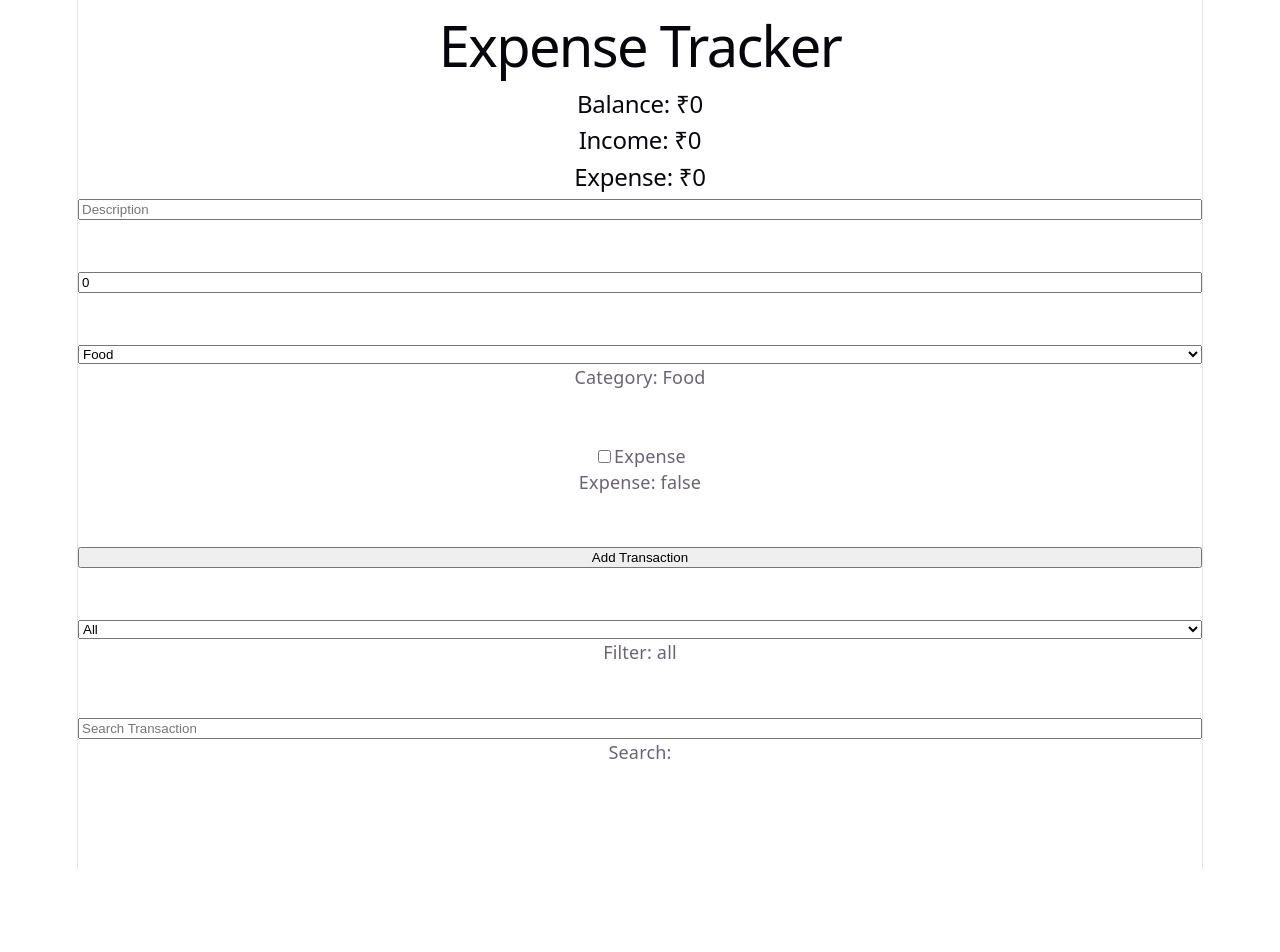
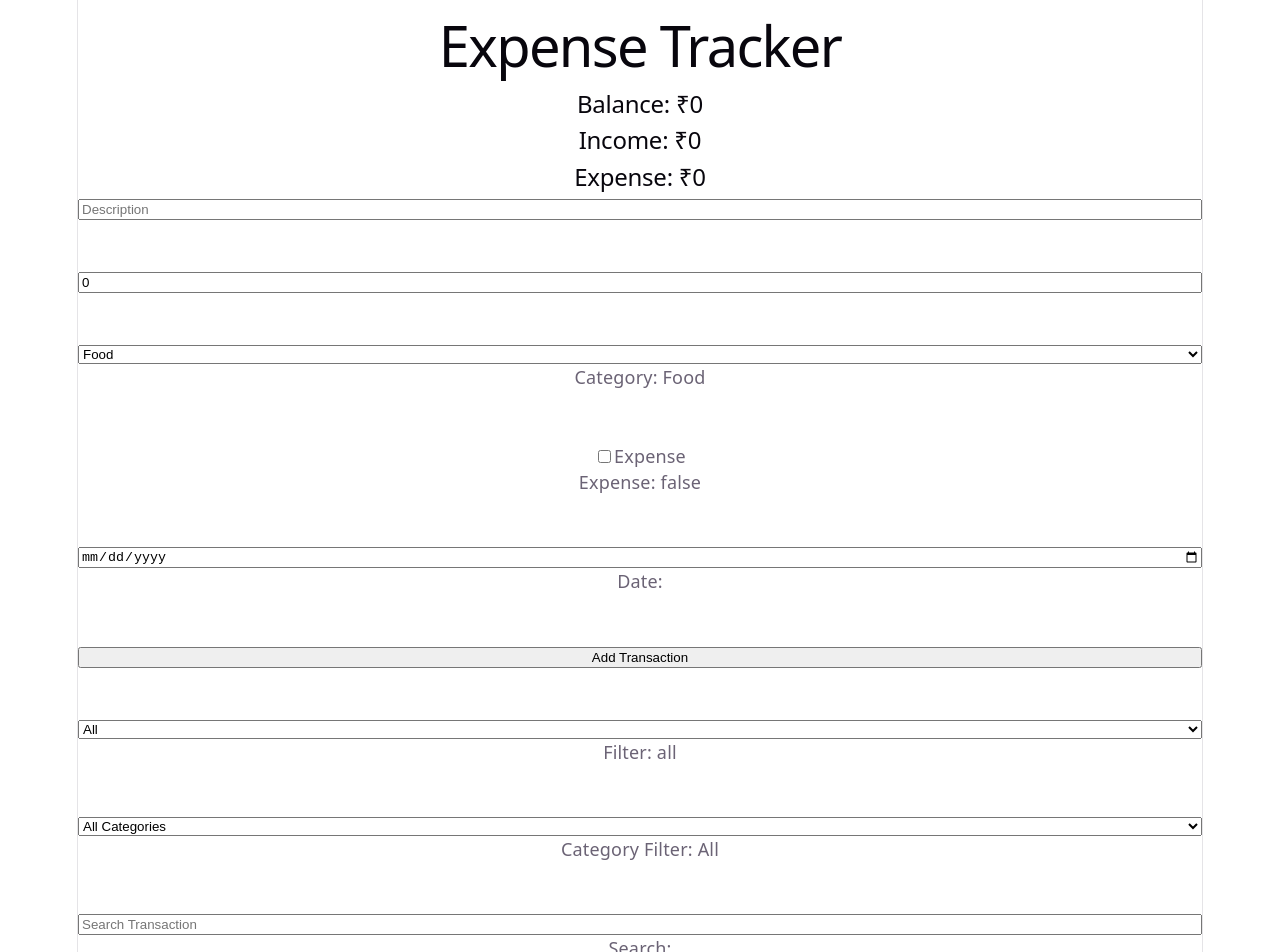
Before and after one commit to abhi12012/expense-tracker-react, a React (Vite) app in the folder expense-tracker-react/: page / in a window 1280 px wide. Shown: the top 952 px of the page. Before the commit the page ends 869 px from the top, so only its background shows below. Built offline with nearby package versions, Linux system fonts and the light colour scheme.

Commit message:
Add date input for transactions

```diff
--- a/expense-tracker-react/src/App.jsx
+++ b/expense-tracker-react/src/App.jsx
@@ -20,6 +20,8 @@ function App() {
   const [filter, setFilter] = useState("all");
   const [search, setSearch] = useState("");
   const [category, setCategory] = useState("Food");
+  const [categoryFilter, setCategoryFilter] = useState("All");
+  const [date, setDate] = useState("");
 
 
 
@@ -66,6 +68,7 @@ function App() {
     amount,
     isExpense,
     category,
+    date,
   };
 
   setTransactions([...transactions, newTransaction]);
@@ -133,7 +136,21 @@ const filteredTransactions = transactions.filter((item) => {
   }
 });
 
-const searchedTransactions = filteredTransactions.filter((item) =>
+
+
+const categoryFilteredTransactions = filteredTransactions.filter((item) => {
+  if (categoryFilter === "All") {
+    return true;
+  }
+
+  return item.category === categoryFilter;
+});
+
+
+
+
+
+const searchedTransactions = categoryFilteredTransactions.filter((item) =>
   item.description.toLowerCase().includes(search.toLowerCase())
 );
 
@@ -209,6 +226,19 @@ const searchedTransactions = filteredTransactions.filter((item) =>
 
 
 
+
+<input
+  type="date"
+  value={date}
+  onChange={(e) => setDate(e.target.value)}
+/>
+<p>Date: {date}</p>
+
+<br /><br />
+
+
+
+
       <button onClick={addTransaction}>
   {editingId ? "Update Transaction" : "Add Transaction"}
 </button>
@@ -233,6 +263,22 @@ const searchedTransactions = filteredTransactions.filter((item) =>
 
 
 
+<select
+  value={categoryFilter}
+  onChange={(e) => setCategoryFilter(e.target.value)}
+>
+  <option value="All">All Categories</option>
+  <option value="Food">Food</option>
+  <option value="Travel">Travel</option>
+  <option value="Salary">Salary</option>
+  <option value="Shopping">Shopping</option>
+</select>
+<p>Category Filter: {categoryFilter}</p>
+
+<br /><br />
+
+
+
 
 <input
   type="text"
@@ -248,9 +294,8 @@ const searchedTransactions = filteredTransactions.filter((item) =>
         <div key={item.id}>
 
 
-
-         <p>
-  {item.isExpense ? "🔴 Expense" : "🟢 Income"} - {item.description} - ₹{item.amount} - {item.category}
+<p>
+  {item.isExpense ? "🔴 Expense" : "🟢 Income"} - {item.description} - ₹{item.amount} - {item.category} - {item.date}
 </p>
 
 
```
